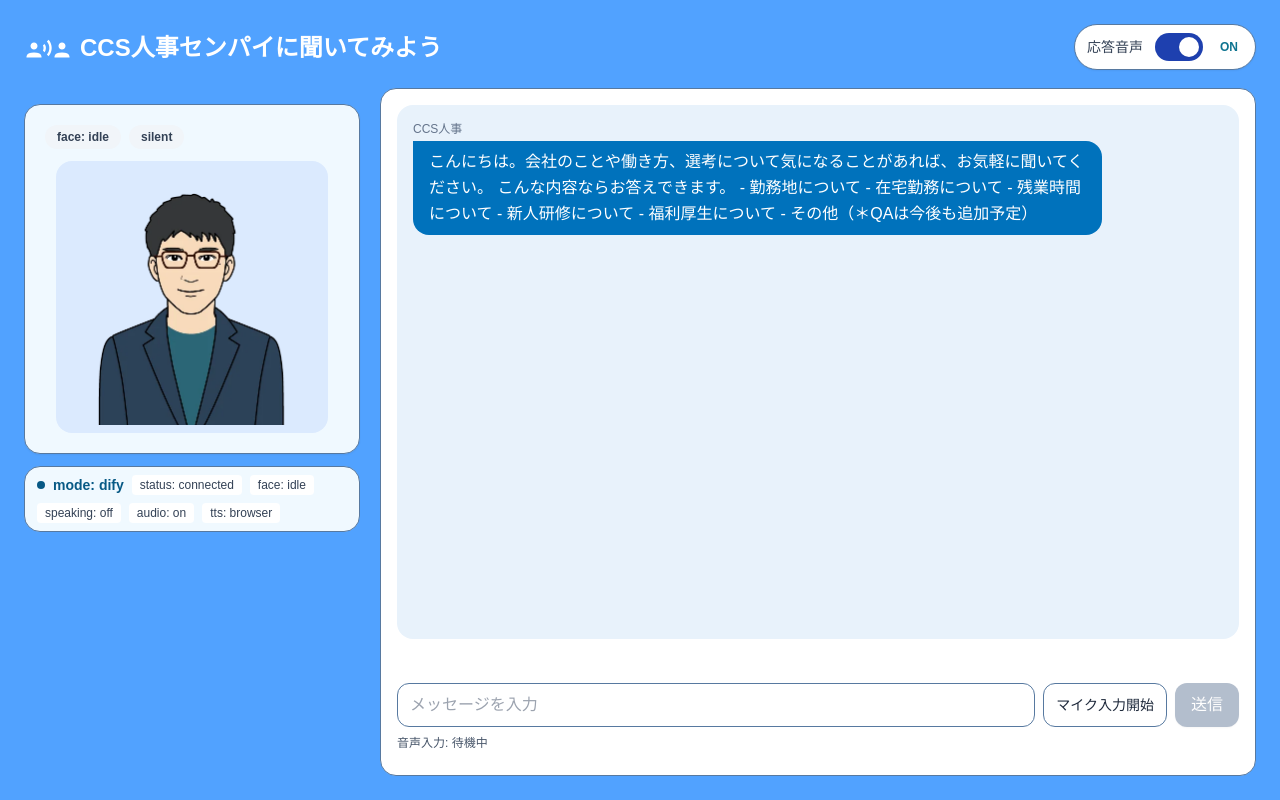
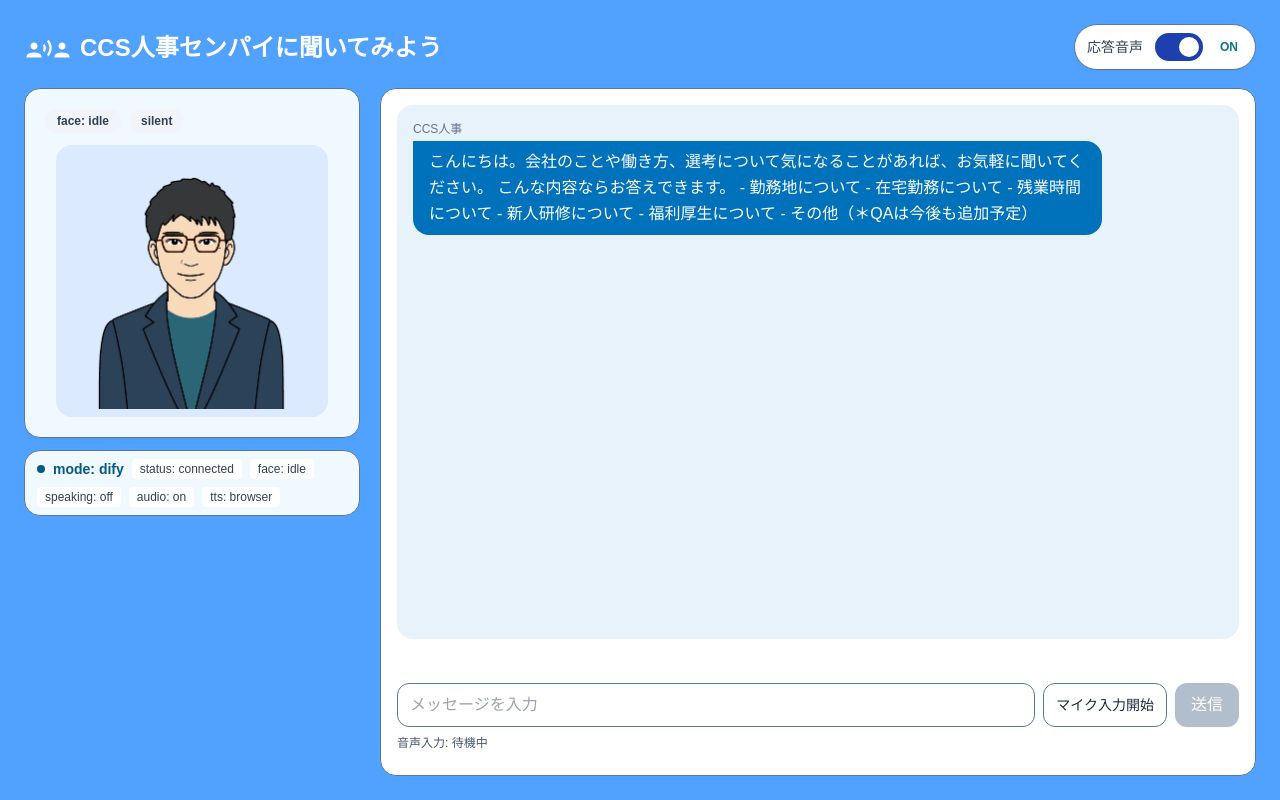
Before and after one commit to junhongo-ccs/ai_avatar, a React (Vite) app: page / in a window 1280 px wide. Built offline with nearby package versions, Linux system fonts and the light colour scheme; no server answers.

Commit message:
Align avatar panel with top edge

```diff
--- a/src/App.tsx
+++ b/src/App.tsx
@@ -39,7 +39,7 @@ export const App = () => {
       </header>
 
       <section className="flex min-h-0 flex-1 flex-col gap-3 md:grid md:grid-cols-1 md:gap-4 lg:grid-cols-[minmax(280px,340px)_minmax(0,1fr)] lg:items-stretch lg:overflow-hidden">
-        <aside className="hidden space-y-3 md:block lg:sticky lg:top-4 lg:min-h-0 lg:self-start lg:overflow-y-auto lg:pr-1">
+        <aside className="hidden space-y-3 md:block lg:sticky lg:top-0 lg:min-h-0 lg:self-start lg:overflow-y-auto lg:pr-1">
           <AvatarDisplay face={status.currentFace} isSpeaking={status.isSpeaking} />
           <StatusBadge status={status} />
         </aside>
```
